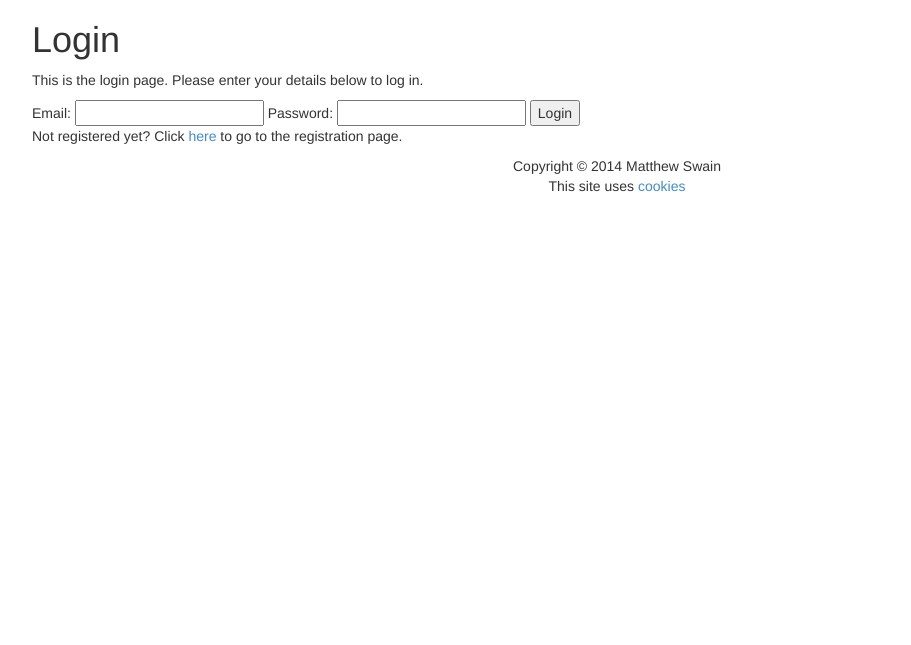
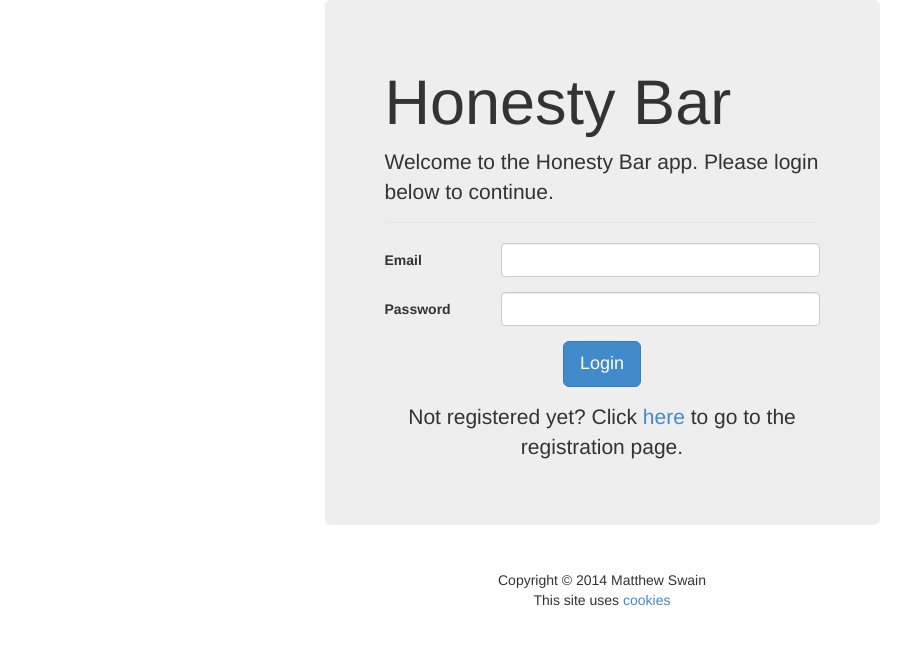
Before and after one commit to matthewswain/HonestyShop, a Flask app: page /login/ in a window 1280 px wide. Shown: the top 645 px of the page, without its empty margins (38-949 px from the left). Run offline with Flask 2, Linux system fonts and the light colour scheme; some libraries are stand-ins or nearby versions.

Commit message:
Further bootstrap styling.

```diff
--- a/static/style.css
+++ b/static/style.css
@@ -0,0 +1,4 @@
+footer {
+	margin-bottom: 15px;
+	margin-top: 15px;
+}
--- a/templates/base.html
+++ b/templates/base.html
@@ -5,6 +5,7 @@
 	<meta name="viewport" content="width=device-width, initial-scale=1.0">
 
 	<link href="{{ url_for('static', filename='bootstrap/css/bootstrap.min.css') }}" rel="stylesheet" meida="screen">
+	<link href="{{ url_for('static', filename='style.css') }}" rel="stylesheet" meida="screen">
 	<title>Honesty Bar</title>
 </head>
 <body>
--- a/templates/footer.html
+++ b/templates/footer.html
@@ -1,10 +1,8 @@
 <footer>
-  <div class="container">
     <div class="row">
       <div class="col-md-12 text-center">
       Copyright &copy; 2014 Matthew Swain<br>
       This site uses <a href="http://en.wikipedia.org/wiki/HTTP_cookie">cookies</a>
       </div>
     </div>
-  </div>
 </footer>
--- a/templates/login.html
+++ b/templates/login.html
@@ -4,12 +4,38 @@
 {% endblock nav %}
 
 {% block body %}
-<h1>Login</h1>
-<p>This is the login page. Please enter your details below to log in.</p>
-<form target="" method="POST">
-	Email: <input name="email" id="email" type="text">
-	Password: <input name="password" id="password" type="password">
-	<input value="Login" type="submit">
-</form>
-<p>Not registered yet? Click <a href="{{ urls['register'] }}">here</a> to go to the registration page.</p>
+
+<div class="row">
+	<div class="col-md-6 col-md-offset-3">
+		<div class="jumbotron">
+			<h1>Honesty Bar</h1>
+			<p>Welcome to the Honesty Bar app. Please login below to continue.</p>
+
+		<legend></legend>
+		<form target="" method="POST" role="form" class="form-horizontal">
+			<div class="form-group">
+				<div class="col-md-3">
+					<label class="control-label" for="email">Email</label>
+				</div>
+				<div class="col-md-9">
+					<input id="email" name="email" type="text" class="form-control">
+				</div>
+			</div>
+			<div class="form-group">
+				<div class="col-md-3">
+					<label class="control-label" for="password">Password</label>
+				</div>
+				<div class="col-md-9">
+					<input id="password" name="password" type="password" class="form-control col-md-9">
+				</div>
+			</div>
+			<div class="text-center">
+				<input value="Login" type="submit" class="btn btn-primary btn-lg">
+				<p style="margin-top: 15px;">Not registered yet? Click <a href="{{ url_for('register') }}">here</a> to go to the registration page.</p>
+			</div>
+		</form>
+		</div>
+	</div>
+</div>
+
 {% endblock body %}
```
Also changed, not shown: templates/buy.html (+11 -12 lines), templates/nav.html (+2 -13 lines).
